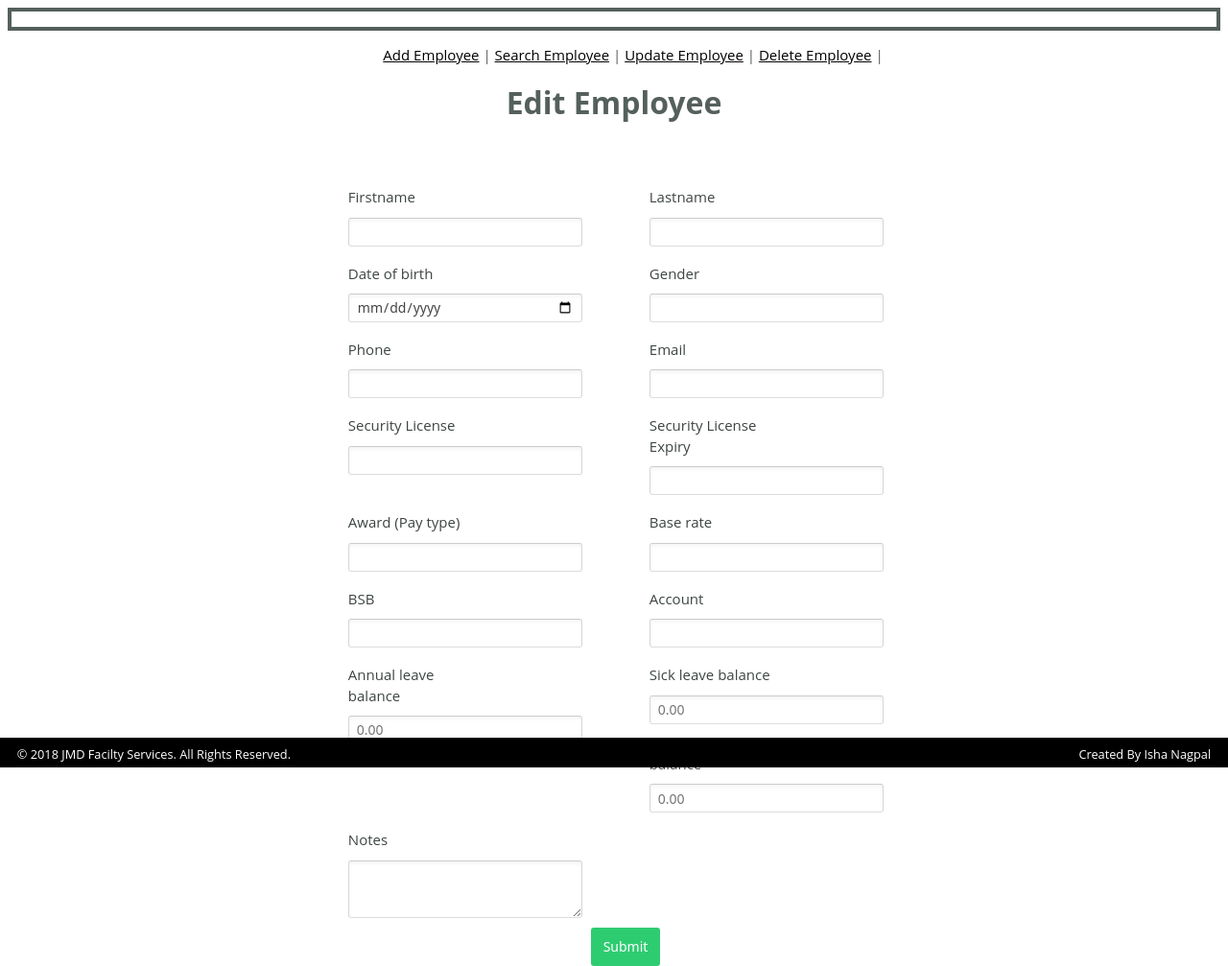
After one commit to isha1111/pay_calculator, a Python web app: template pay_calculator/templates/employee/edit_employee.mako in a window 1280 px wide. The commit adds this page. Shown: the whole page at 96% size. Run offline with Mako, Linux system fonts and the light colour scheme; the template is opened without the code that fills it, so the values that code supplies are empty; some libraries are stand-ins or nearby versions.

Commit message:
changes for emp modification

```diff
--- a/pay_calculator/routes.py
+++ b/pay_calculator/routes.py
@@ -14,4 +14,6 @@ def includeme(config):
 	config.add_route('delete_employee','/delete_employee')
 	config.add_route('update_employee','/update_employee')
 	config.add_route('view_employee','/view_employee')
+	config.add_route('edit_employee','/edit_employee')
+	config.add_route('save_updated_employee','/save_updated_employee')
 	config.add_route('delete_employee_from_database','/delete_employee_from_database')
--- a/pay_calculator/static/css/employee/employee_add.css
+++ b/pay_calculator/static/css/employee/employee_add.css
@@ -4,6 +4,10 @@
     -webkit-transform: translate(-50%, 5%);
     transform: translate(-50%, 5%);
     margin-bottom: 59px;
+}
+
+.hidden{
+    display: none;
 }
 
 .options {
@@ -17,6 +21,10 @@
 
 .submenu {
     text-align: center;
+}
+
+.disabled {
+ background-color: lightgray;
 }
 
 .submenu_li {
--- a/pay_calculator/templates/employee/delete_employee.mako
+++ b/pay_calculator/templates/employee/delete_employee.mako
@@ -11,7 +11,7 @@
 	<ul style="list-style: none;">
 		<li class="submenu_li"><a href="employee_add" >Add Employee</a> | </li>
 		<li class="submenu_li"><a href="search_employee" >Search Employee</a> | </li>
-		<li class="submenu_li"><a href="update_employee" >Update Employee</a> | </li> |
+		<li class="submenu_li"><a href="update_employee" >Update Employee</a> | </li>
 		<li class="submenu_li"><a href="delete_employee" >Delete Employee</a> | </li>
 	</ul>
 </div>
--- /dev/null
+++ b/pay_calculator/templates/employee/edit_employee.mako
@@ -0,0 +1,161 @@
+<%inherit file="../layout.mako"/>
+<script src="https://cdn.jsdelivr.net/npm/vue@2.5.17/dist/vue.js"></script>
+<script src="https://cdnjs.cloudflare.com/ajax/libs/axios/0.18.0/axios.min.js" type="text/javascript"></script>
+<link rel="stylesheet" type="text/css" href="/static/css/employee/employee_add.css">
+<script src="https://cdnjs.cloudflare.com/ajax/libs/axios/0.18.0/axios.min.js" type="text/javascript"></script>
+<div class="title" id="title">
+	${project}
+</div>
+<div class="submenu" >
+	<ul style="list-style: none;">
+		<li class="submenu_li"><a href="employee_add" >Add Employee</a> | </li>
+		<li class="submenu_li"><a href="search_employee" >Search Employee</a> | </li>
+		<li class="submenu_li"><a href="update_employee" >Update Employee</a> | </li>
+		<li class="submenu_li"><a href="delete_employee" >Delete Employee</a> | </li>
+	</ul>
+</div>
+
+<div class="title" id="employee_add_title">
+	Edit Employee
+</div>
+<div id="container">
+	<div id="form_div">
+		<!-- <div class="panel panel-default tab-page "> -->
+			<div class="row">
+				<input type="hidden" name="emp_id" value="${emp_data[0]['employee_id']}" id="emp_id">
+				<div class="input">
+					<label >Firstname</label>
+					<input type="text" name="firstname" value="${emp_data[0]['firstname']}" id="firstname">
+				</div>
+				<div class="input">
+					<label >Lastname</label>
+					<input type="text" name="lastname" value="${emp_data[0]['lastname']}" id="lastname">
+				</div>
+			</div>
+
+			<div class="row">
+				<div class="input" >
+						<label >Date of birth</label>
+				<input type="date" name="dob" value="${emp_data[0]['date_of_birth']}" id="dob">
+				</div>
+				<div class="input">
+					<label >Gender</label>
+					<input type="text" name="gender" value="${emp_data[0]['gender']}" id="gender">
+				</div>
+			</div>
+
+			<div class="row">
+				<div class="input">
+					<label >Phone</label>
+					<input type="text" name="phone" value="${emp_data[0]['mobile']}" id="phone">
+				</div>
+				<div class="input">
+					<label >Email</label>
+					<input type="email" name="email" value="${emp_data[0]['email']}" id="email">
+				</div>
+			</div>
+
+			<div class="row">
+				<div class="input">
+					<label >Security License</label>
+					<input type="text" name="security_license" value="${emp_data[0]['security_license']}" id="security_license">
+				</div>
+				<div class="input">
+					<label >Security License Expiry</label>
+					<input type="text" name="security_license_expiry" value="${emp_data[0]['security_license_expiry']}" id="security_license_expiry">
+				</div>
+			</div>
+
+			<div class="row">
+				<div class="input">
+					<label >Award (Pay type)</label>
+					<input type="text" name="awards"  value="${emp_data[0]['award_type']}" id="award">
+				</div>
+				<div class="input">
+					<label>Base rate</label>
+					<input type="number" name="baserate" step="0.01" value="${emp_data[0]['flat_rate']}" id="baserate">
+				</div>
+			</div>
+
+			<div class="row">
+				<div class="input">
+					<label >BSB</label>
+					<input type="text" name="bsb" value="${emp_data[0]['bsb']}" id="bsb">
+				</div>
+				<div class="input">
+					<label >Account</label>
+					<input type="text" name="account" value="${emp_data[0]['account']}" id="account">
+				</div>
+			</div>
+
+			<div class="row">
+				<div class="input">
+					<label>Annual leave balance</label>
+					<input type="number" name="annual_leave" step="0.01" placeholder="0.00" value="${emp_data[0]['annual_leave']}" id="annual_leave">
+				</div>
+				<div class="input">
+					<label>Sick leave balance</label>
+					<input type="number" name="sick_leave" step="0.01" placeholder="0.00" value="${emp_data[0]['sick_leave']}" id="sick_leave">
+				</div>
+				<div class="input" >
+					<label>Long service leave balance</label>
+					<input type="number" name="long_service_leave" step="0.01" placeholder="0.00" value="${emp_data[0]['long_service_leave']}" id="long_service_leave">
+				</div>
+
+			</div>
+
+			<div class="row">
+				<div class="input">
+					<label>Notes</label>
+					<textarea name="notes" value="${emp_data[0]['notes']}" id="notes"></textarea>
+				</div>
+			</div>
+			<div style="text-align: center;">
+				<input type="submit" name="submit" id="employee_button" @click="update_employee()">
+			</div>
+
+		<!-- </div>	 -->
+
+</div>
+</div>
+<script type="text/javascript">
+	var app = new Vue({
+		el: '#container',
+		data: {
+
+		},
+		methods: {
+			update_employee: function(){
+				var bodyFormData = new FormData();
+				bodyFormData.append('emp_id', $("#emp_id").val());
+				bodyFormData.append('firstname', $("#firstname").val());
+				bodyFormData.append('lastname', $("#lastname").val());
+				bodyFormData.append('dob', $("#dob").val());
+				bodyFormData.append('gender', $("#gender").val());
+				bodyFormData.append('phone', $("#phone").val());
+				bodyFormData.append('email', $("#email").val());
+				bodyFormData.append('security_license', $("#security_license").val());
+				bodyFormData.append('security_license_expiry', $("#security_license_expiry").val());
+				bodyFormData.append('award', $("#award").val());
+				bodyFormData.append('baserate', $("#baserate").val());
+				bodyFormData.append('bsb', $("#bsb").val());
+				bodyFormData.append('account', $("#account").val());
+				bodyFormData.append('annual_leave', $("#annual_leave").val());
+				bodyFormData.append('sick_leave', $("#sick_leave").val());
+				bodyFormData.append('long_service_leave', $("#long_service_leave").val());
+				bodyFormData.append('notes', $("#notes").val());
+
+				axios.post('/save_updated_employee', bodyFormData)
+				  .then(function (response) {
+				    alert(response.data)
+				  })
+				  .catch(function (error) {
+				    console.log(error);
+				  });
+			}
+		},
+		mounted: function(){
+
+		}
+	})
+</script>
--- a/pay_calculator/templates/employee/employee_add.mako
+++ b/pay_calculator/templates/employee/employee_add.mako
@@ -11,7 +11,7 @@
 	<ul style="list-style: none;">
 		<li class="submenu_li"><a href="employee_add" >Add Employee</a> | </li>
 		<li class="submenu_li"><a href="search_employee" >Search Employee</a> | </li>
-		<li class="submenu_li"><a href="update_employee" >Update Employee</a> | </li> |
+		<li class="submenu_li"><a href="update_employee" >Update Employee</a> | </li>
 		<li class="submenu_li"><a href="delete_employee" >Delete Employee</a> | </li>
 	</ul>
 </div>
--- a/pay_calculator/templates/employee/employee_save.mako
+++ b/pay_calculator/templates/employee/employee_save.mako
@@ -1 +1,16 @@
-${result}
+<%inherit file="../layout.mako"/>
+<link rel="stylesheet" type="text/css" href="/static/css/employee/employee_add.css">
+<div class="title" id="title">
+	${project}
+</div>
+<div class="submenu" >
+	<ul style="list-style: none;">
+		<li class="submenu_li"><a href="employee_add" >Add Employee</a> | </li>
+		<li class="submenu_li"><a href="search_employee" >Search Employee</a> | </li>
+		<li class="submenu_li"><a href="update_employee" >Update Employee</a> | </li> |
+		<li class="submenu_li"><a href="delete_employee" >Delete Employee</a> | </li>
+	</ul>
+</div>
+<div style="text-align: center;">
+	${result}
+</div>
--- a/pay_calculator/templates/employee/save_bulk_employee.mako
+++ b/pay_calculator/templates/employee/save_bulk_employee.mako
@@ -1 +1,14 @@
+<%inherit file="../layout.mako"/>
+<link rel="stylesheet" type="text/css" href="/static/css/employee/employee_add.css">
+<div class="title" id="title">
+	${project}
+</div>
+<div class="submenu" >
+	<ul style="list-style: none;">
+		<li class="submenu_li"><a href="employee_add" >Add Employee</a> | </li>
+		<li class="submenu_li"><a href="search_employee" >Search Employee</a> | </li>
+		<li class="submenu_li"><a href="update_employee" >Update Employee</a> | </li> |
+		<li class="submenu_li"><a href="delete_employee" >Delete Employee</a> | </li>
+	</ul>
+</div>
 Successfully Added
--- a/pay_calculator/templates/employee/search_employee.mako
+++ b/pay_calculator/templates/employee/search_employee.mako
@@ -11,7 +11,7 @@
 	<ul style="list-style: none;">
 		<li class="submenu_li"><a href="employee_add" >Add Employee</a> | </li>
 		<li class="submenu_li"><a href="search_employee" >Search Employee</a> | </li>
-		<li class="submenu_li"><a href="update_employee" >Update Employee</a> | </li> |
+		<li class="submenu_li"><a href="update_employee" >Update Employee</a> | </li>
 		<li class="submenu_li"><a href="search_employee" >Delete Employee</a> | </li>
 	</ul>
 </div>
@@ -73,11 +73,15 @@
 				<td>
 					{{row["security_license"]}}
 				</td>
-				<td style="cursor: pointer;color:blue;">
-					view
+				<td style="cursor: pointer;color:blue;" >
+					<a target="_blank" :href="'/view_employee?emp_id='+row['employee_id']">view</a>
 				</td>
 			</tr>
 		</table>
+	</div>
+
+	<div id="no_result_div" v-if="show_no_result_found">
+		No results found
 	</div>
 
 </div>
@@ -89,7 +93,8 @@
 			'firstname': '',
 			'lastname': '',
 			'show_search_results': false,
-			'search_result': ''
+			'search_result': '' ,
+			'show_no_result_found': false
 		},
 		methods: {
 			fetch_employee: function() {
@@ -97,7 +102,12 @@
 				axios.get(url).then(function(result){
 					if(result["data"].length != 0){
 						app.show_search_results = true;
-						app.search_result = result["data"]
+						app.search_result = result["data"];
+						app.show_no_result_found = false;
+					}
+					else{
+						app.show_no_result_found = true;
+						app.show_search_results = false;
 					}
 				})
 			}
--- a/pay_calculator/templates/employee/update_employee.mako
+++ b/pay_calculator/templates/employee/update_employee.mako
@@ -1,7 +1,5 @@
 <%inherit file="../layout.mako"/>
 <script src="https://cdn.jsdelivr.net/npm/vue@2.5.17/dist/vue.js"></script>
-<script src="https://cdnjs.cloudflare.com/ajax/libs/xlsx/0.8.0/jszip.js"></script>
-<script src="https://cdnjs.cloudflare.com/ajax/libs/xlsx/0.8.0/xlsx.js"></script>
 <script src="https://cdnjs.cloudflare.com/ajax/libs/axios/0.18.0/axios.min.js" type="text/javascript"></script>
 <link rel="stylesheet" type="text/css" href="/static/css/employee/employee_add.css">
 <div class="title" id="title">
@@ -11,7 +9,7 @@
 	<ul style="list-style: none;">
 		<li class="submenu_li"><a href="employee_add" >Add Employee</a> | </li>
 		<li class="submenu_li"><a href="search_employee" >Search Employee</a> | </li>
-		<li class="submenu_li"><a href="update_employee" >Update Employee</a> | </li> |
+		<li class="submenu_li"><a href="update_employee" >Update Employee</a> | </li>
 		<li class="submenu_li"><a href="delete_employee" >Delete Employee</a> | </li>
 	</ul>
 </div>
@@ -74,10 +72,14 @@
 					{{row["security_license"]}}
 				</td>
 				<td style="cursor: pointer;color:blue;">
-					<!-- <a :href="'/employee_update?id='+row['employee_id']" target="_blank"> -->update
+					<a :href="'/edit_employee?emp_id='+row['employee_id']" target="_blank">edit
 				</td>
 			</tr>
 		</table>
+	</div>
+
+	<div id="no_result_div" v-if="show_no_result_found">
+		No results found
 	</div>
 
 </div>
@@ -89,7 +91,8 @@
 			'firstname': '',
 			'lastname': '',
 			'show_search_results': false,
-			'search_result': ''
+			'search_result': '',
+			'show_no_result_found': false
 		},
 		methods: {
 			fetch_employee: function() {
@@ -97,7 +100,12 @@
 				axios.get(url).then(function(result){
 					if(result["data"].length != 0){
 						app.show_search_results = true;
-						app.search_result = result["data"]
+						app.search_result = result["data"];
+						app.show_no_result_found = false;
+					}
+					else{
+						app.show_no_result_found = true;
+						app.show_search_results = false;
 					}
 				})
 			}
--- /dev/null
+++ b/pay_calculator/templates/employee/view_employee.mako
@@ -0,0 +1,138 @@
+<%inherit file="../layout.mako"/>
+<script src="https://cdn.jsdelivr.net/npm/vue@2.5.17/dist/vue.js"></script>
+<script src="https://cdnjs.cloudflare.com/ajax/libs/axios/0.18.0/axios.min.js" type="text/javascript"></script>
+<link rel="stylesheet" type="text/css" href="/static/css/employee/employee_add.css">
+<div class="title" id="title">
+	${project}
+</div>
+<div class="submenu" >
+	<ul style="list-style: none;">
+		<li class="submenu_li"><a href="employee_add" >Add Employee</a> | </li>
+		<li class="submenu_li"><a href="search_employee" >Search Employee</a> | </li>
+		<li class="submenu_li"><a href="update_employee" >Update Employee</a> | </li>
+		<li class="submenu_li"><a href="delete_employee" >Delete Employee</a> | </li>
+	</ul>
+</div>
+
+<div class="title" id="employee_add_title">
+	View Employee
+</div>
+<div id="container">
+	<div id="form_div">
+		<form id="employee_create_form">
+		<!-- <div class="panel panel-default tab-page "> -->
+			<div class="row">
+				<div class="input">
+					<label >Firstname</label>
+					<input type="text" name="firstname" value="${emp_data[0]['firstname']}" disabled="disabled" style="background-color: lightgray">
+				</div>
+				<div class="input">
+					<label >Lastname</label>
+					<input type="text" name="lastname" value="${emp_data[0]['lastname']}" disabled="disabled" style="background-color: lightgray">
+				</div>
+			</div>
+
+			<div class="row">
+				<div class="input" >
+						<label >Date of birth</label>
+				<input type="date" name="dob" value="${emp_data[0]['date_of_birth']}" disabled="disabled" style="background-color: lightgray">
+				</div>
+				<div class="input">
+					<label >Gender</label>
+					<input type="text" name="gender" value="${emp_data[0]['gender']}"disabled="disabled" style="background-color: lightgray">
+				</div>
+			</div>
+
+			<div class="row">
+				<div class="input">
+					<label >Phone</label>
+					<input type="text" name="phone" value="${emp_data[0]['mobile']}" disabled="disabled" style="background-color: lightgray">
+				</div>
+				<div class="input">
+					<label >Email</label>
+					<input type="email" name="email" value="${emp_data[0]['email']}" disabled="disabled" style="background-color: lightgray">
+				</div>
+			</div>
+
+			<div class="row">
+				<div class="input">
+					<label >Security License</label>
+					<input type="text" name="security_license" disabled="disabled" style="background-color: lightgray" value="${emp_data[0]['security_license']}">
+				</div>
+				<div class="input">
+					<label >Security License Expiry</label>
+					<input type="text" name="security_license_expiry" disabled="disabled" style="background-color: lightgray" value="${emp_data[0]['security_license_expiry']}">
+				</div>
+			</div>
+
+			<div class="row">
+				<div class="input">
+					<label >Award (Pay type)</label>
+					<input type="text" name="awards" disabled="disabled" style="background-color: lightgray"  value="${emp_data[0]['award_type']}">
+				</div>
+				<div class="input">
+					<label>Base rate</label>
+					<input type="number" name="baserate" step="0.01" disabled="disabled" style="background-color: lightgray" value="${emp_data[0]['flat_rate']}">
+				</div>
+			</div>
+
+			<div class="row">
+				<div class="input">
+					<label >BSB</label>
+					<input type="text" name="bsb" disabled="disabled" style="background-color: lightgray" value="${emp_data[0]['bsb']}">
+				</div>
+				<div class="input">
+					<label >Account</label>
+					<input type="text" name="account" disabled="disabled" style="background-color: lightgray" value="${emp_data[0]['account']}">
+				</div>
+			</div>
+
+			<div class="row">
+				<div class="input">
+					<label>Annual leave balance</label>
+					<input type="number" name="annual_leave" step="0.01" disabled="disabled" style="background-color: lightgray" placeholder="0.00" value="${emp_data[0]['annual_leave']}">
+				</div>
+				<div class="input">
+					<label>Sick leave balance</label>
+					<input type="number" name="sick_leave" step="0.01" disabled="disabled" style="background-color: lightgray" placeholder="0.00" value="${emp_data[0]['sick_leave']}">
+				</div>
+				<div class="input" >
+					<label>Long service leave balance</label>
+					<input type="number" name="long_service_leave" step="0.01" disabled="disabled" style="background-color: lightgray" placeholder="0.00" value="${emp_data[0]['long_service_leave']}">
+				</div>
+
+			</div>
+
+			<div class="row">
+				<div class="input">
+					<label>Notes</label>
+					<textarea name="notes" disabled="disabled" style="background-color: lightgray" value="${emp_data[0]['notes']}"></textarea>
+				</div>
+			</div>
+
+		<!-- </div>	 -->
+		</form>
+
+
+
+	<form method="post" id="form1" action="save_bulk_employee">
+			<input type="text" name="guard_data" id="guard_data" style="display: none">
+			<input type="submit" name="" style="display: none">
+		</form>
+	</div>
+
+</div>
+<script type="text/javascript">
+	var app = new Vue({
+		el: '#container',
+		data: {
+
+		},
+		methods: {
+
+		},
+		mounted: function(){
+
+		}
+	})
+</script>
```
Also changed, not shown: pay_calculator/models/employee_model.py (+49 -1 lines), pay_calculator/views/employee.py (+32 -1 lines).
